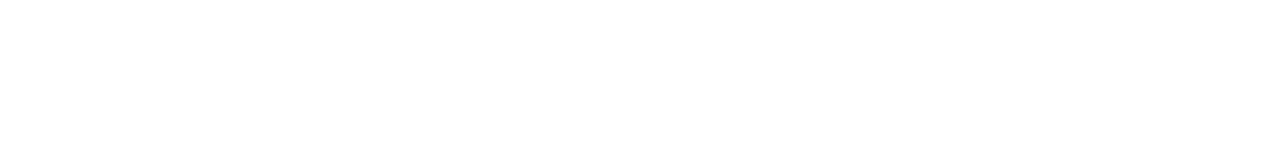
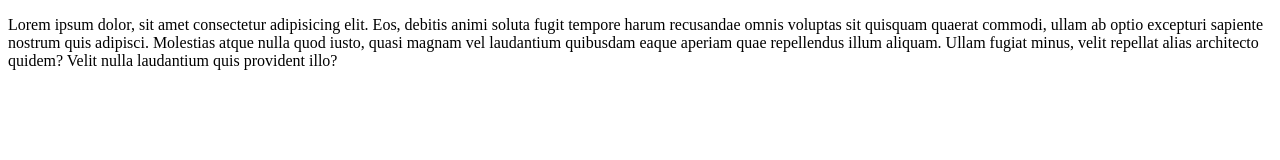
Before and after one commit to kyoskeee/new-repository, a plain HTML site: page index.html in a window 1280 px wide. Drawn offline with Linux system fonts and the light colour scheme.

Commit message:
added paragrahp

```diff
--- a/index.html
+++ b/index.html
@@ -6,6 +6,8 @@
     <title>New Project</title>
 </head>
 <body>
+    <p>Lorem ipsum dolor, sit amet consectetur adipisicing elit. Eos, debitis animi soluta fugit tempore harum recusandae omnis voluptas sit quisquam quaerat commodi, ullam ab optio excepturi sapiente nostrum quis adipisci.
+    Molestias atque nulla quod iusto, quasi magnam vel laudantium quibusdam eaque aperiam quae repellendus illum aliquam. Ullam fugiat minus, velit repellat alias architecto quidem? Velit nulla laudantium quis provident illo?</p>
 
 </body>
 </html>
```
